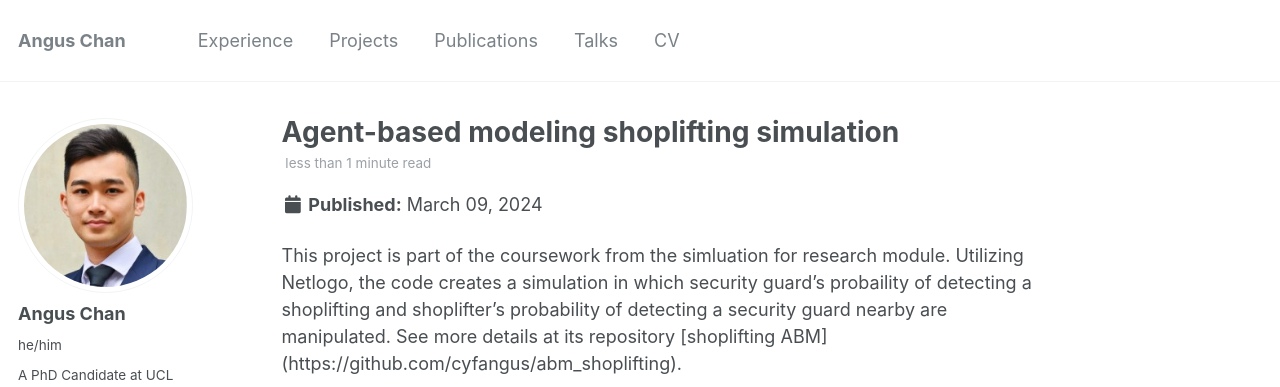
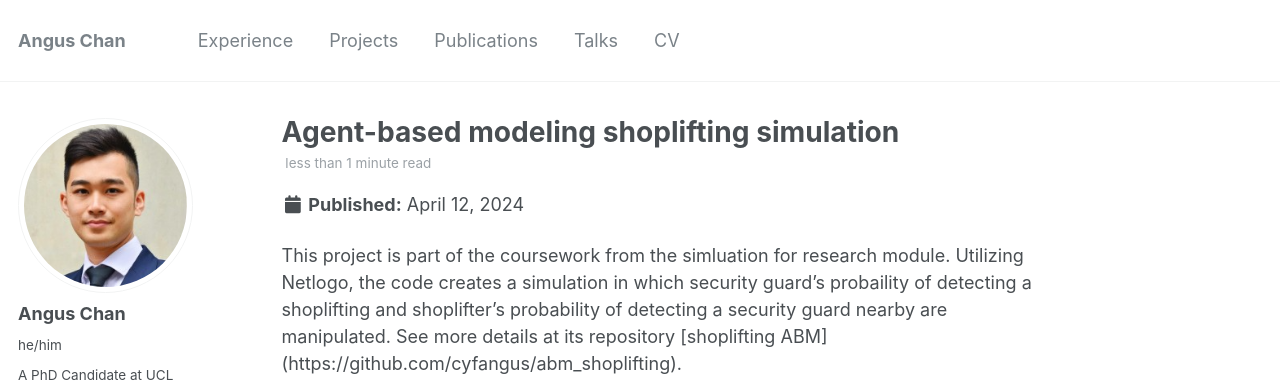
Before and after one commit to cyfangus/cyfangus.github.io, a Jekyll site: the page built from _posts/2024-04-12-shoplifting-abm.md, in a window 1280 px wide and 900 px high. Shown: the top 387 px of the window. Built offline with Jekyll 4.4.1, drawn with Linux system fonts in a browser that asks for light colours; some web fonts are replaced.

Commit message:
Update 2024-04-12-shoplifting-abm.md

```diff
--- a/_posts/2024-04-12-shoplifting-abm.md
+++ b/_posts/2024-04-12-shoplifting-abm.md
@@ -1,6 +1,6 @@
 ---
 title: 'Agent-based modeling shoplifting simulation '
-date: 2024-03-09
+date: 2024-04-12
 permalink: /posts/2024/03/shoplifting-abm/
 tags:
   - Agent-based modeling
```
